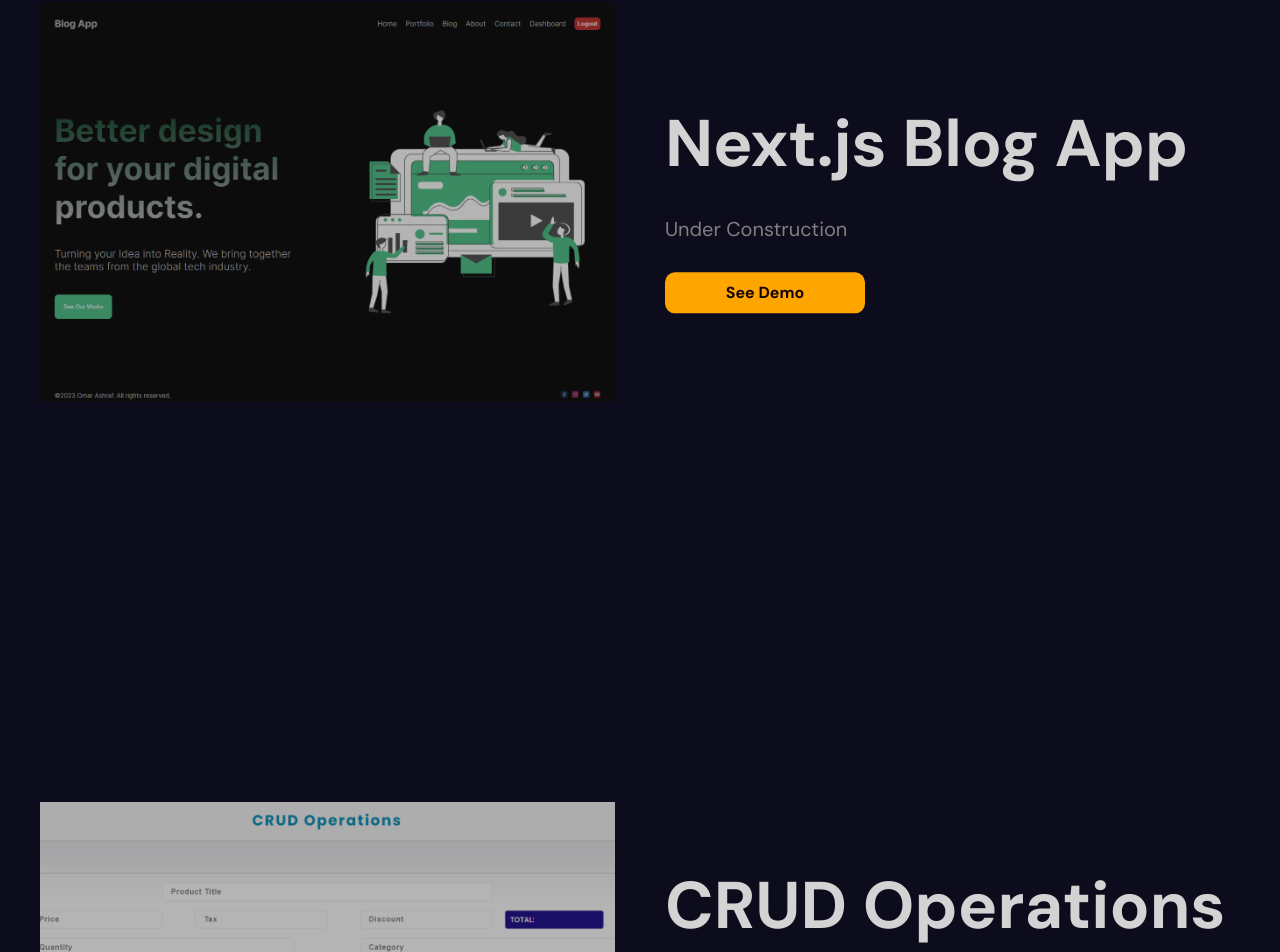
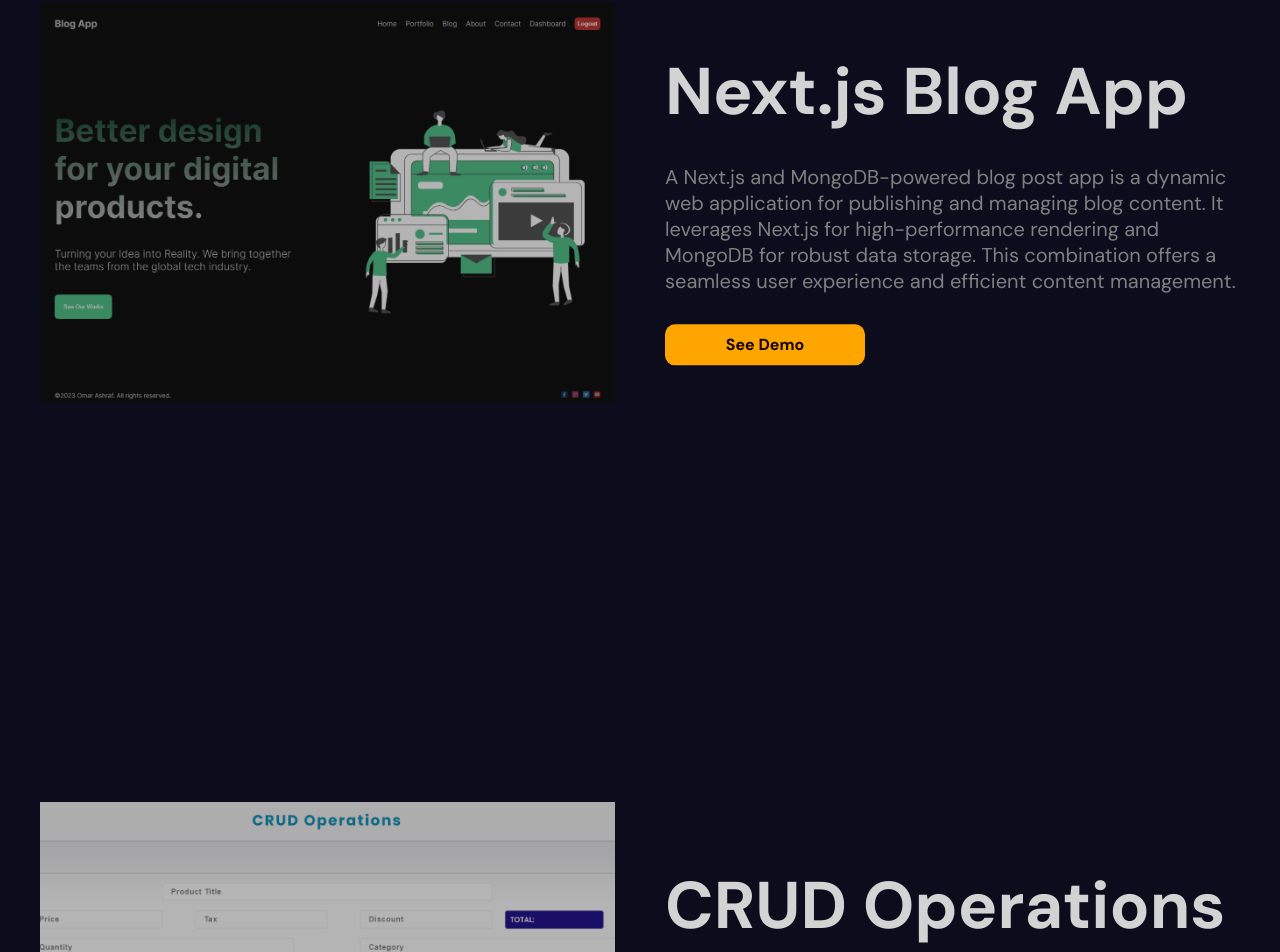
Before and after one commit to omar-ashraf2/OmarAshrafPortfolio, a React (Vite) app: page / in a window 1280 px wide. Shown: the part 4351-5303 px from the top of the page. Built offline with nearby package versions, Linux system fonts and the light colour scheme.

Commit message:
Update Portfolio.jsx

```diff
--- a/src/components/portfolio/Portfolio.jsx
+++ b/src/components/portfolio/Portfolio.jsx
@@ -8,8 +8,8 @@
     id: 1,
     title: "Next.js Blog App",
     img: "/proj/nextBlogApp.png",
-    desc: "Under Construction",
-    url: "https://pngimg.com/uploads/under_construction/under_construction_PNG18.png",
+    desc: "A Next.js and MongoDB-powered blog post app is a dynamic web application for publishing and managing blog content. It leverages Next.js for high-performance rendering and MongoDB for robust data storage. This combination offers a seamless user experience and efficient content management.",
+    url: "https://blogpostappnextjs.netlify.app/",
     repo: "https://github.com/omar-ashraf2/blogPostApp-Next",
   },
   {
```
